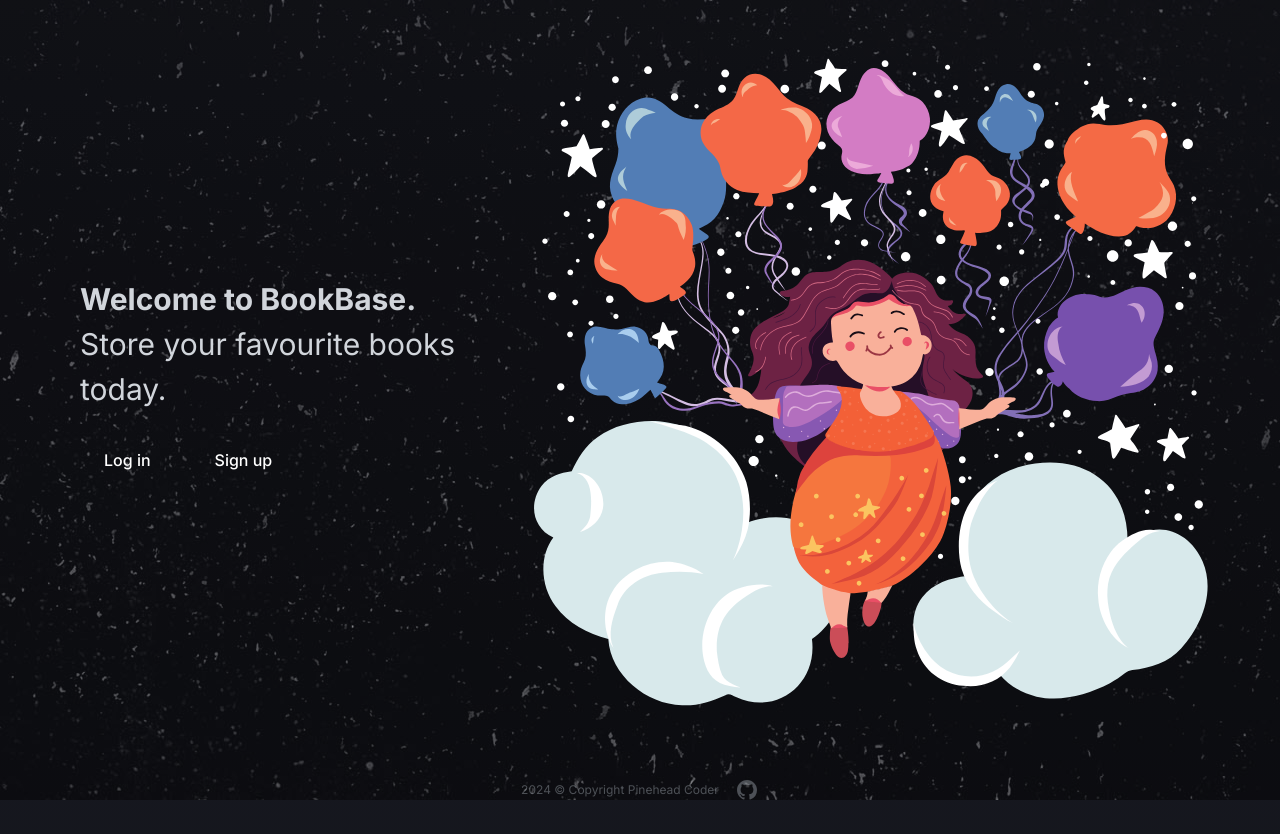
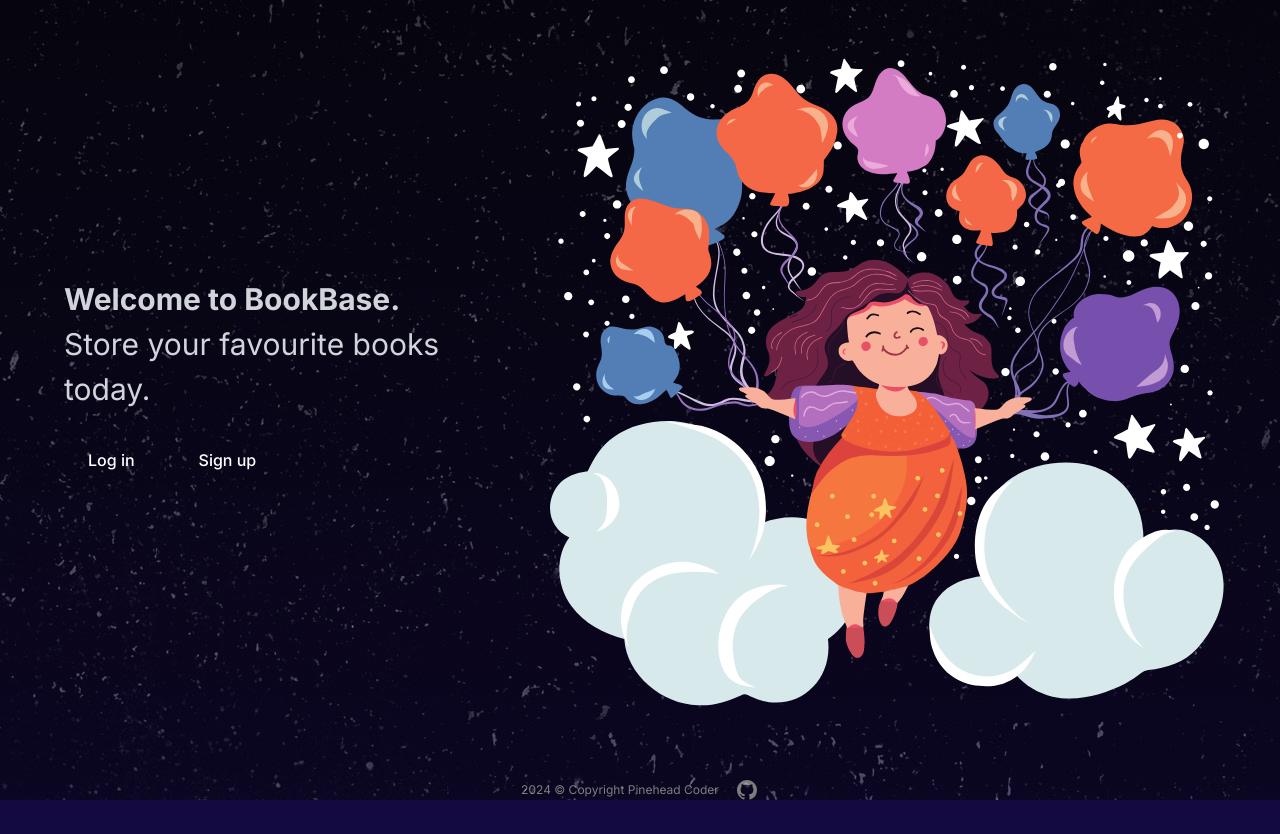
Before and after one commit to agacia1805/book-base, a Next.js app: page / in a window 1280 px wide. Built offline with nearby package versions, Linux system fonts and the light colour scheme.

Commit message:
(chore) update basic styling

```diff
--- a/app/globals.css
+++ b/app/globals.css
@@ -2,17 +2,13 @@
 @tailwind components;
 @tailwind utilities;
 
-html {
-  background: linear-gradient(to bottom, #141862, #140A42, #0A071A);
-}
-
 body {
   background: linear-gradient(
-    180deg,
-    hsl(235, 16%, 14%) 0%,
-    hsl(230, 17%, 10%) 100%
+    to bottom,
+    transparent,
+    #140a42
   )
-  hsl(235, 16%, 14%) 0%;
+  #0a071a;
 }
 
 body::before {
--- a/app/layout.tsx
+++ b/app/layout.tsx
@@ -7,7 +7,8 @@ const inter = Inter({ subsets: ['latin'] });
 
 export const metadata: Metadata = {
   title: 'BookBase app',
-  description: 'BookBase app for cataloging all your favourite books in one place',
+  description:
+    'BookBase app for cataloging all your favourite books in one place',
 };
 
 export default function RootLayout({
@@ -20,9 +21,7 @@ export default function RootLayout({
       <body
         className={`${inter.className} flex min-h-screen flex-col text-white`}
       >
-        <div className='flex flex-grow flex-col justify-center px-8 z-10'>
-          {children}
-        </div>
+        <div className='z-10 flex flex-grow px-4'>{children}</div>
         <Footer />
       </body>
     </html>
--- a/app/ui/footer.tsx
+++ b/app/ui/footer.tsx
@@ -23,7 +23,7 @@ export default function Footer() {
             <a
               key={item.name}
               href={item.href}
-              className='text-gray-400 hover:text-gray-400'
+              className='text-white hover:text-gray-400'
               target='_blank'
               rel='noopener noreferrer'
             >
@@ -33,7 +33,7 @@ export default function Footer() {
           ))}
         </div>
         <div className='mt-4 md:order-1 md:mt-0'>
-          <p className='text-center text-xs leading-5 text-gray-400'>
+          <p className='text-center text-xs leading-5 text-white'>
             {new Date().getFullYear()} © Copyright Pinehead Coder
           </p>
         </div>
```
